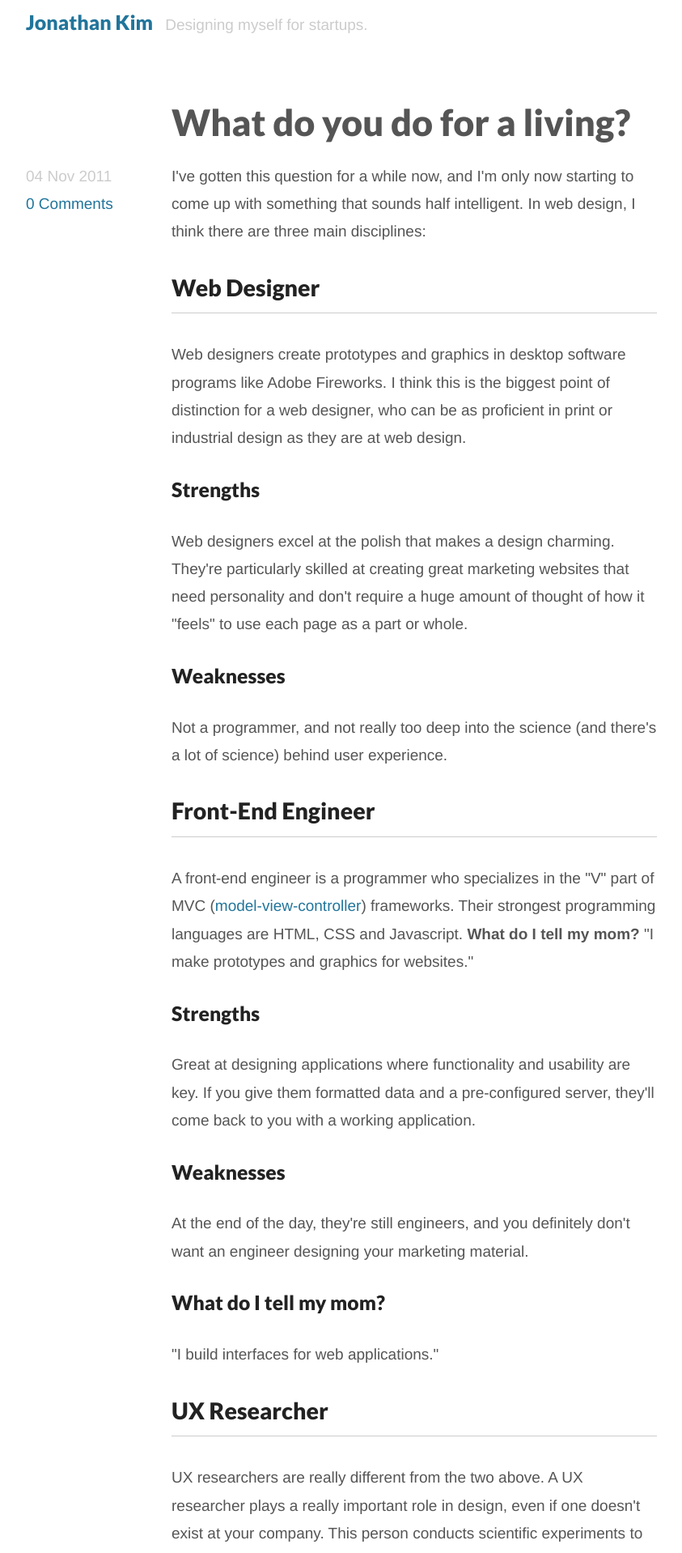
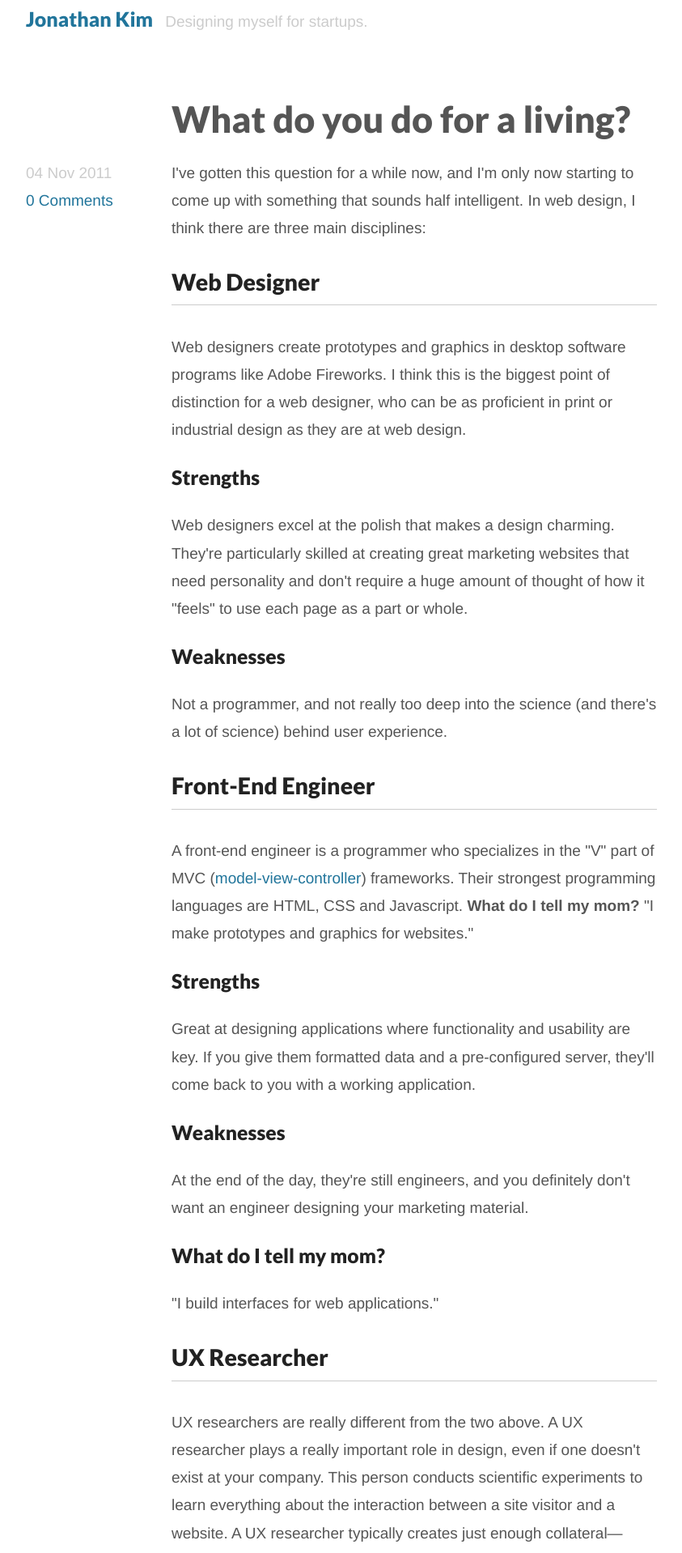
Before and after one commit to hijonathan/jonathan-kim.com, a Jekyll site: the page built from _posts/2011-11-04-what-do-you-do-for-a-living.html, in a window 1280 px wide. Shown: the top 1918 px of the page at 81% size, without its empty margins (218-1061 px from the left). Built offline with Jekyll 4.4.1, drawn with Linux system fonts in a browser that asks for light colours.

Commit message:
Some line height up in hurr.

```diff
--- a/sass/_base.sass
+++ b/sass/_base.sass
@@ -30,6 +30,7 @@ p
 
 #{headings()}
     font-family: $headingFont
+    line-height: 1
 
     a:hover
         text-decoration: none
```
Also changed, not shown: css/style.css (+8 -7 lines), css/style.min.css.
